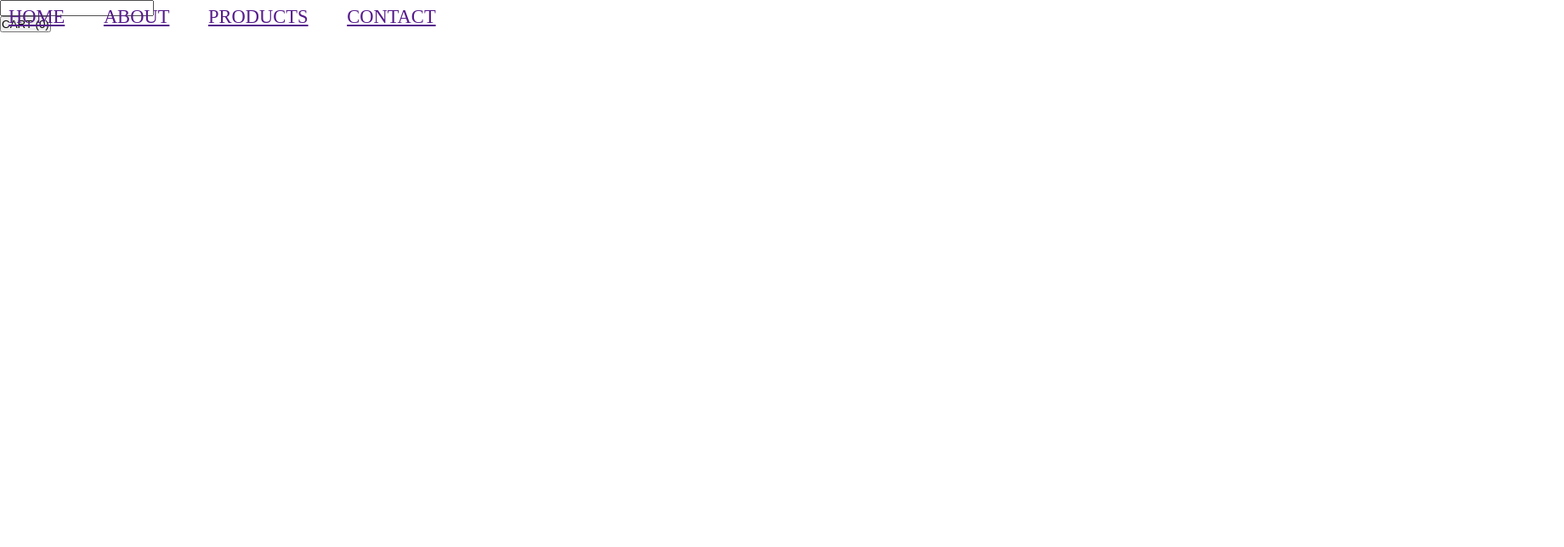
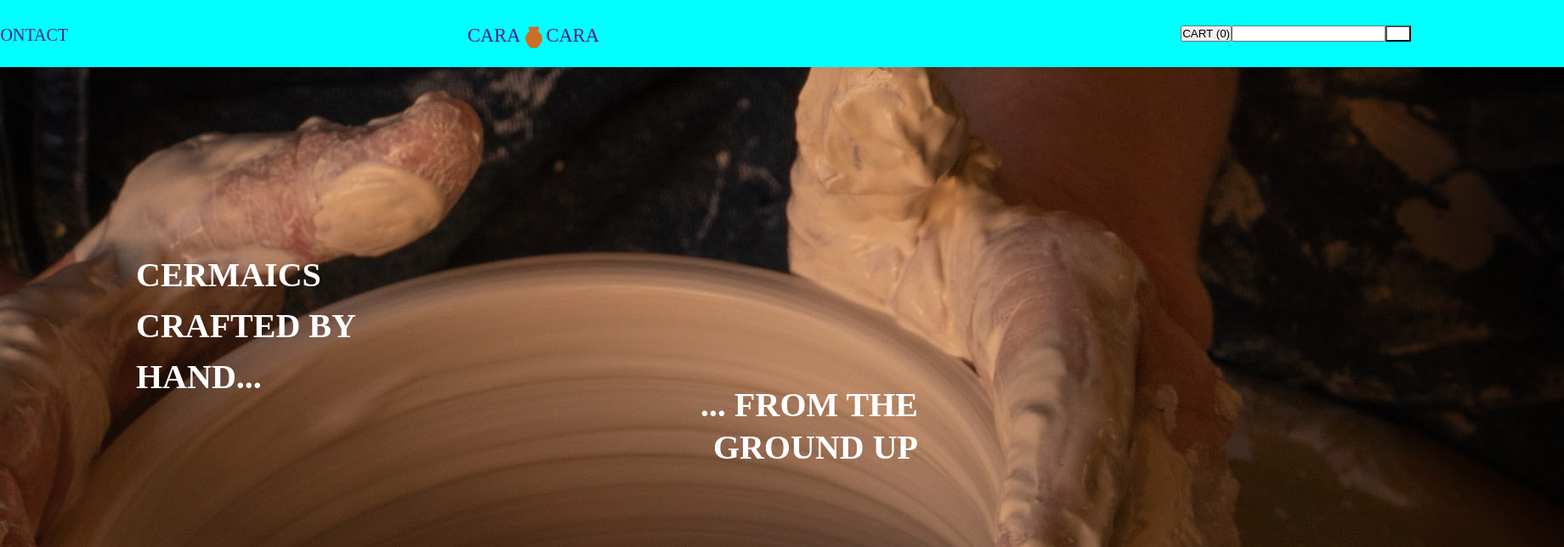
Before and after one commit to Fuechee/eCommerce-Website, a plain HTML site: page index.html in a window 1280 px wide. Shown: the top 644 px of the page at 85% size, 1840 px wide, since content can reach past the window. Drawn offline with Linux system fonts and the light colour scheme.

Commit message:
Coded the Home Section + About Section

```diff
--- a/index.html
+++ b/index.html
@@ -6,6 +6,7 @@
     <meta name="viewport" content="width=device-width, initial-scale=1.0">
     <title>CARA CARA</title>
     <link rel="stylesheet" href="./styles.css"/>
+    <link rel="stylesheet" href="./assets/UX-HTML-CSS"/>
 </head>
 <body>
     <header>
@@ -16,22 +17,28 @@
                 <li><a href="">PRODUCTS</a></li>
                 <li><a href="">CONTACT</a></li>
             </ul>
-            <form class="search" action="action_page.php">
+            <a class="main" href="">CARA <img src="./assets/UX-HTML-CSS/icons8-pottery-96.png" alt="Cara ICON"/> CARA</a>
+            <form class="searchbar" action="action_page.php">
                 <input type="text">
-                <button type="submit"><i class="Google Magnifying Glass"></i></button>
+                <button type="submit"><i class="1200px-Google_Magnifying_Glass"></i></button>
             </form>
-            <form clas="cart">
+            <form class="cart">
                 <button type="submit">CART (0)</button>
             </form>
         </nav>
     </header>
-    <!-- <main>
-        <section class="home">
+    <main>
+        <div class="home">
             <img src="./assets/UX-HTML-CSS/earl-wilcox-y3W0CzO063w-unsplash-alt.jpg" alt="earl wilcox"/>
-            <h1>CERMAICS CRAFTED BY HAND...</h1>
-            <h2>... FROM THE GROUND UP</h2>
-        </section>
-        <section class="about">
+        </div>
+        <div class="Picture Text">
+            <h1 class="first-txt">CERMAICS</h1>
+            <h1 class="second-txt">CRAFTED BY</h1>
+            <h1 class="third-txt">HAND...</h1>
+            <h1 class="fourth-txt">... FROM THE</h1>
+            <h1 class="fifth-txt">GROUND UP</h1>
+        </div>
+        <div class="about">
             <img src="./assets/UX-HTML-CSS/Vase_Dame_2048x2048.jpg" alt="Flower in Vase"/>
             <img src="./assets/UX-HTML-CSS/Cylinder_unglazed3_2048x2048.jpg" alt="Flower in Cylinder Vase"/>
             <p>
@@ -54,10 +61,10 @@
             <p>Tincidunt praesent semper feugiat nibh sed.Vulputate mi sit amet mauris commodo quisimperdiet massa.
                 Amet tellus cras adipiscingenim eu turpis egestas pretium aenean.Nullam ac tortor vitae purus
             </p>
-        </section>
-        <section class="products">
+        </div>
+        <!-- <div class="products">
             <img src="./assets/UX-HTML-CSS/tom-crew-7HuTGlUfQSo-unsplash.jpg" alt="Mundo Bowls"/>
-            <h2>Mundo Bowls</h2>
+            <h1>Mundo Bowls</h1>
             <h2>$48.00</h2>
             <p>Tincidunt praesent semper feugiat nibhsed. Vulputate mi sit amet mauriscommodo quis imperdiet massa. Amettellus cras adipiscing enim eu turpisegestas pretium aenean.</p>
             <form class="learn">
@@ -67,7 +74,7 @@
                 <button type="submit">ADD TO CART</button>
             </form>
             <img src="./assets/UX-HTML-CSS/oriento-maVIpNNtmlQ-unsplash.jpg" alt="Natureza Vase"/>
-            <h2>Natureza Vase</h2>
+            <h1>Natureza Vase</h1>
             <h2>$37.00</h2>
             <p>Tincidunt praesent semper feugiat nibhsed. Vulputate mi sit amet mauris
                 commodo quis imperdiet massa. Amettellus cras adipiscing enim eu turpisegestas pretium aenean.
@@ -79,7 +86,7 @@
                 <button type="submit">ADD TO CART</button>
             </form>
             <img src="./assets/UX-HTML-CSS/tom-crew-bgIO-u4GEfI-unsplash.jpg" alt="Feira Bowls"/>
-            <h2>Feira Bowls</h2>
+            <h1>Feira Bowls</h1>
             <h2>$29.00</h2>
             <p>Tincidunt praesent semper feugiat nibh
                 sed. Vulputate mi sit amet mauris
@@ -94,7 +101,7 @@
                 <button type="submit">ADD TO CART</button>
             </form>
             <img src="./assets/UX-HTML-CSS/tom-crew-3uwu5K0RtaE-unsplash.jpg" alt="Natureza Pots"/>
-            <h2>NATUREZA POTS</h2>
+            <h1>NATUREZA POTS</h1>
             <h2>$59.00</h2>
             <p>Tincidunt praesent semper feugiat nibh
                 sed. Vulputate mi sit amet mauris
@@ -109,7 +116,7 @@
                 <button type="submit">ADD TO CART</button>
             </form>
             <img src="./assets/UX-HTML-CSS/linh-le-a0rE64YJDA4-unsplash.jpg" alt="Pedra Vase"/>
-            <h2>PEDRA VASE</h2>
+            <h1>PEDRA VASE</h1>
             <h2>$31.00</h2>
             <p>Tincidunt praesent semper feugiat nibh
                 sed. Vulputate mi sit amet mauris
@@ -124,7 +131,7 @@
                 <button type="submit">ADD TO CART</button>
             </form>
             <img src="./assets/UX-HTML-CSS/tom-crew-oiZAQvxTcYQ-unsplash.jpg" alt="Viaja Pots"/>
-            <h2>VIAJA POTS</h2>
+            <h1>VIAJA POTS</h1>
             <h2>$57.00</h2>
             <p>Tincidunt praesent semper feugiat nibh
                 sed. Vulputate mi sit amet mauris
@@ -139,7 +146,7 @@
                 <button type="submit">ADD TO CART</button>
             </form>
             <img src="./assets/UX-HTML-CSS/tom-crew-YA2E3d7a9Wo-unsplash.jpg" alt="Servico Plates"/>
-            <h2>SERVIÇO PLATES</h2>
+            <h1>SERVIÇO PLATES</h1>
             <h2>$35.00</h2>
             <p>Tincidunt praesent semper feugiat nibh
                 sed. Vulputate mi sit amet mauris
@@ -154,7 +161,7 @@
                 <button type="submit">ADD TO CART</button>
             </form>
             <img src="./assets/UX-HTML-CSS/oriento-l0ah3UBLppo-unsplash.jpg" alt="Campeao Vase"/>
-            <h2>CAMPEÃO VASE</h2>
+            <h1>CAMPEÃO VASE</h1>
             <h2>$37.00</h2>
             <p>Tincidunt praesent semper feugiat nibh
                 sed. Vulputate mi sit amet mauris
@@ -169,7 +176,7 @@
                 <button type="submit">ADD TO CART</button>
             </form>
             <img src="./assets/UX-HTML-CSS/tom-crew-SITGdvztUdg-unsplash.jpg" alt="Troca Bowls"/>
-            <h2>TROCA BOWLS</h2>
+            <h1>TROCA BOWLS</h1>
             <h2>$25.00</h2>
             <p>Tincidunt praesent semper feugiat nibh
                 sed. Vulputate mi sit amet mauris
@@ -183,9 +190,9 @@
             <form clas="add__cart">
                 <button type="submit">ADD TO CART</button>
             </form>
-        </section>
+        </div> -->
     </main>
-    <footer>
+    <!-- <footer>
         <img src="./assets/UX-HTML-CSS/icons8-facebook-96 (1).png" alt="Facebook Icon"/>
         <img src="./assets/UX-HTML-CSS/icons8-instagram-96.png" alt="Instagram Icon"/>
         <img src="./assets/UX-HTML-CSS/icons8-pottery-96.png" alt="CaraCara Icon"/>
--- a/styles.css
+++ b/styles.css
@@ -11,15 +11,111 @@ html {
     font-size:  62.5%;
 }
 
+body {
+    display: grid;
+	place-content: center;
+}
+
+header {
+    background-color: aqua;
+    position: relative;
+    padding: 3rem;
+}
+
 nav ul {
     list-style-type: none;
     position: absolute;
-    top: 0.7rem;
-    left: 1rem;
-    font-size: 2.25rem;
+    top: 3rem;
+    margin-left: 15rem;
+    font-size: 2rem;
 }
 
 nav li {
     display: inline;
     margin-right: 4rem;
 }
+
+nav a {
+    text-decoration: none;
+}
+
+.main{
+    display: flex;
+    padding-left: 45%;
+    position: absolute;
+    font-size: 2.25rem;
+    bottom: 2rem;
+}
+
+.main img {
+    width: 3rem;
+}
+
+nav form {
+    display: flex;
+    float: right;
+}
+
+form.searchbar input {
+    display: flex;
+    float: left;
+}
+
+form.searchbar button {
+    display: flex;
+    float: left;
+    margin-right: 15rem;
+    width: 3rem;
+    background-color: white;
+}
+
+form.cart button {
+    display: flex;
+    float: left;
+}
+
+.home img {
+    background-image: linear-gradient(45deg, #000000, #000000);
+    background-size: 100%;
+    position: relative;
+}
+
+.first-txt {
+    position: absolute;
+    color: white;
+    top: 30rem;
+    left: 16rem;
+    font-size: 4rem;
+}
+
+.second-txt {
+    position: absolute;
+    color: white;
+    top: 36rem;
+    left: 16rem;
+    font-size: 4rem;
+}
+
+.third-txt {
+    position: absolute;
+    color: white;
+    top: 42rem;
+    left: 16rem;
+    font-size: 4rem;
+}
+
+.fourth-txt {
+    position: absolute;
+    color:white;
+    bottom: 30rem;
+    right:20rem;
+    font-size: 4rem;
+}
+
+.fifth-txt {
+    position: absolute;
+    color:white;
+    bottom: 25rem;
+    right:20rem;
+    font-size: 4rem;
+}
```
